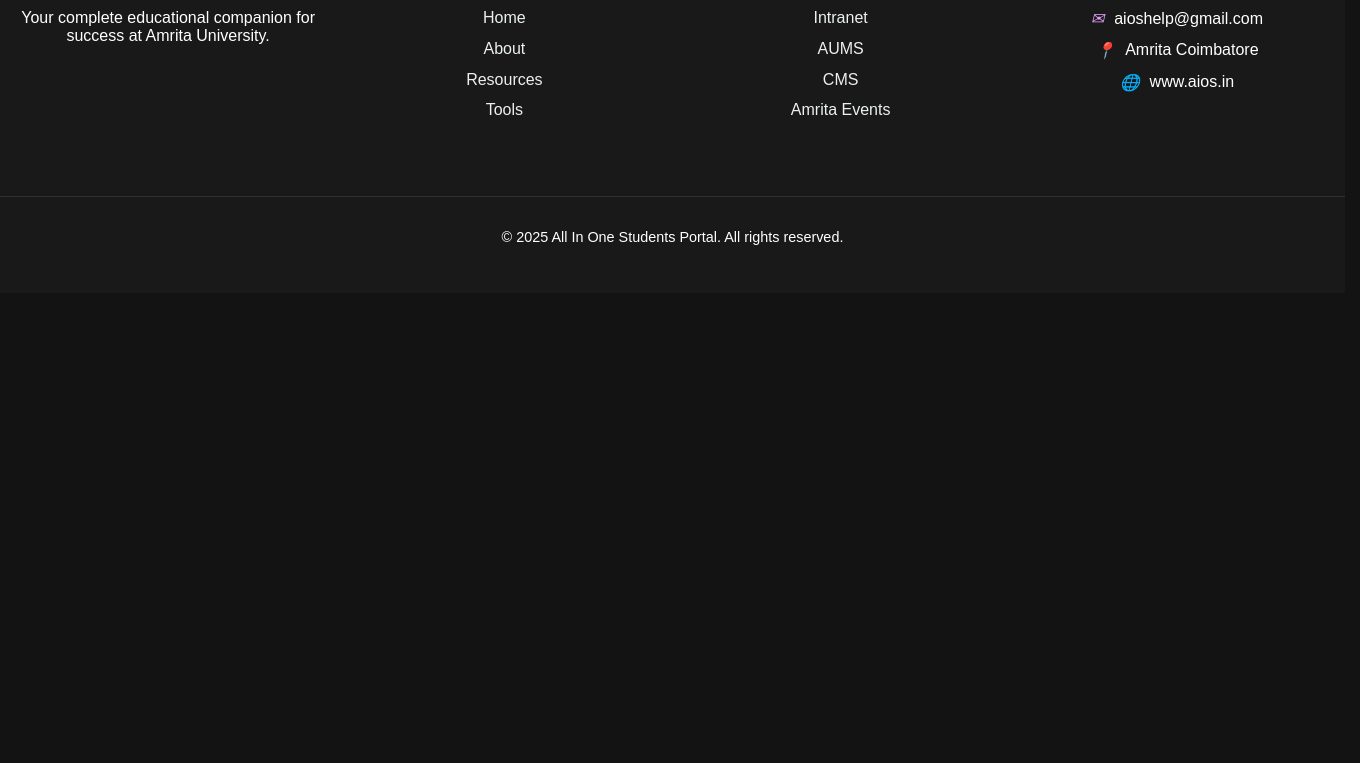
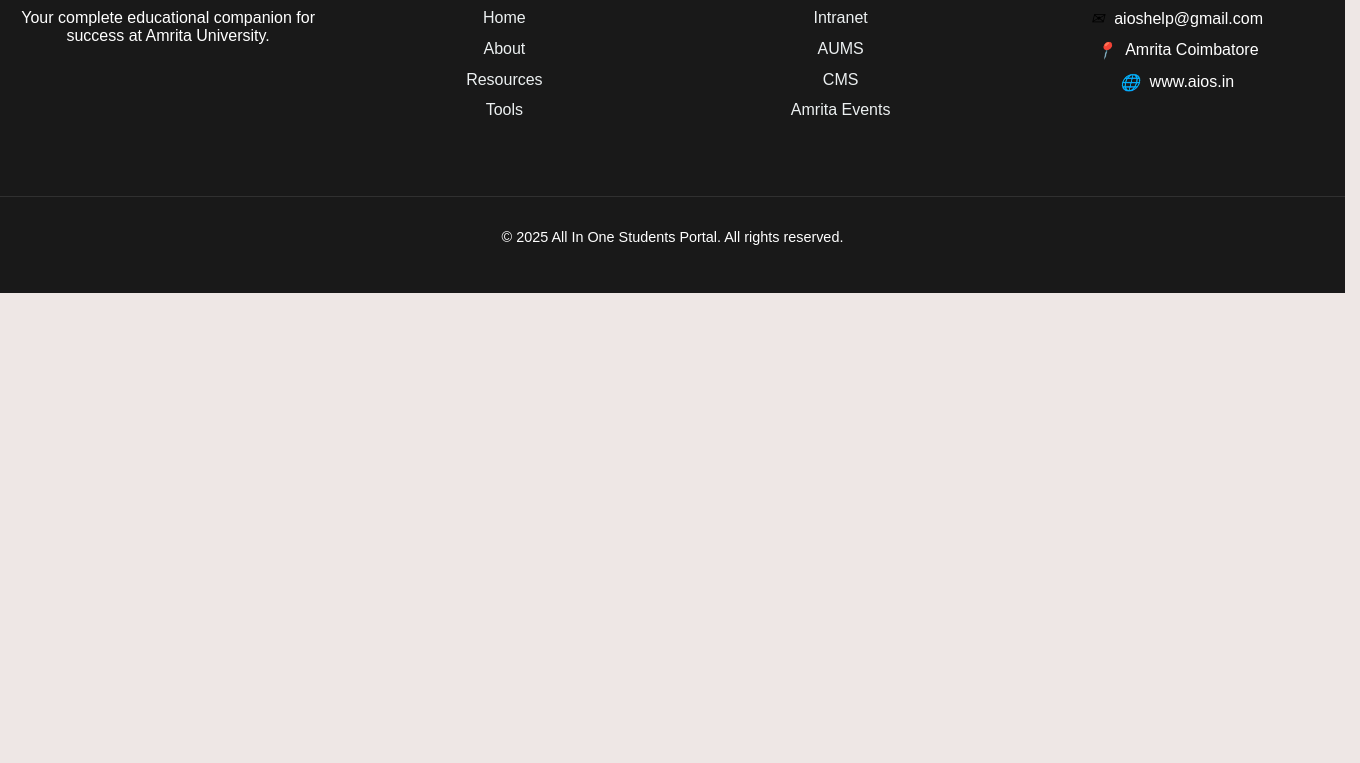
Before and after one commit to AniruthKarthik/AIOS, an Electron app: page resource.html in a window 1360 px wide. Shown: the part 2060-2823 px from the top of the page. Drawn offline with Linux system fonts and the light colour scheme.

Commit message:
changed default theme to light in resource main page and contact page

```diff
--- a/cs1.js
+++ b/cs1.js
@@ -79,4 +79,5 @@
         materialsContent.appendChild(noMaterialsMessage);
         materialsContent.style.display = "block";
     }
+
 }
--- a/resource.html
+++ b/resource.html
@@ -158,7 +158,11 @@
         </div>
     </div>
 </footer>
-
+<script>
+    document.addEventListener("DOMContentLoaded", () => {
+    document.body.classList.add("lightmode");
+  });
+</script>
 
 </body>
 
```
Also changed, not shown: contact.html (+3 -0 lines), ticket.html (+1 -0 lines).
